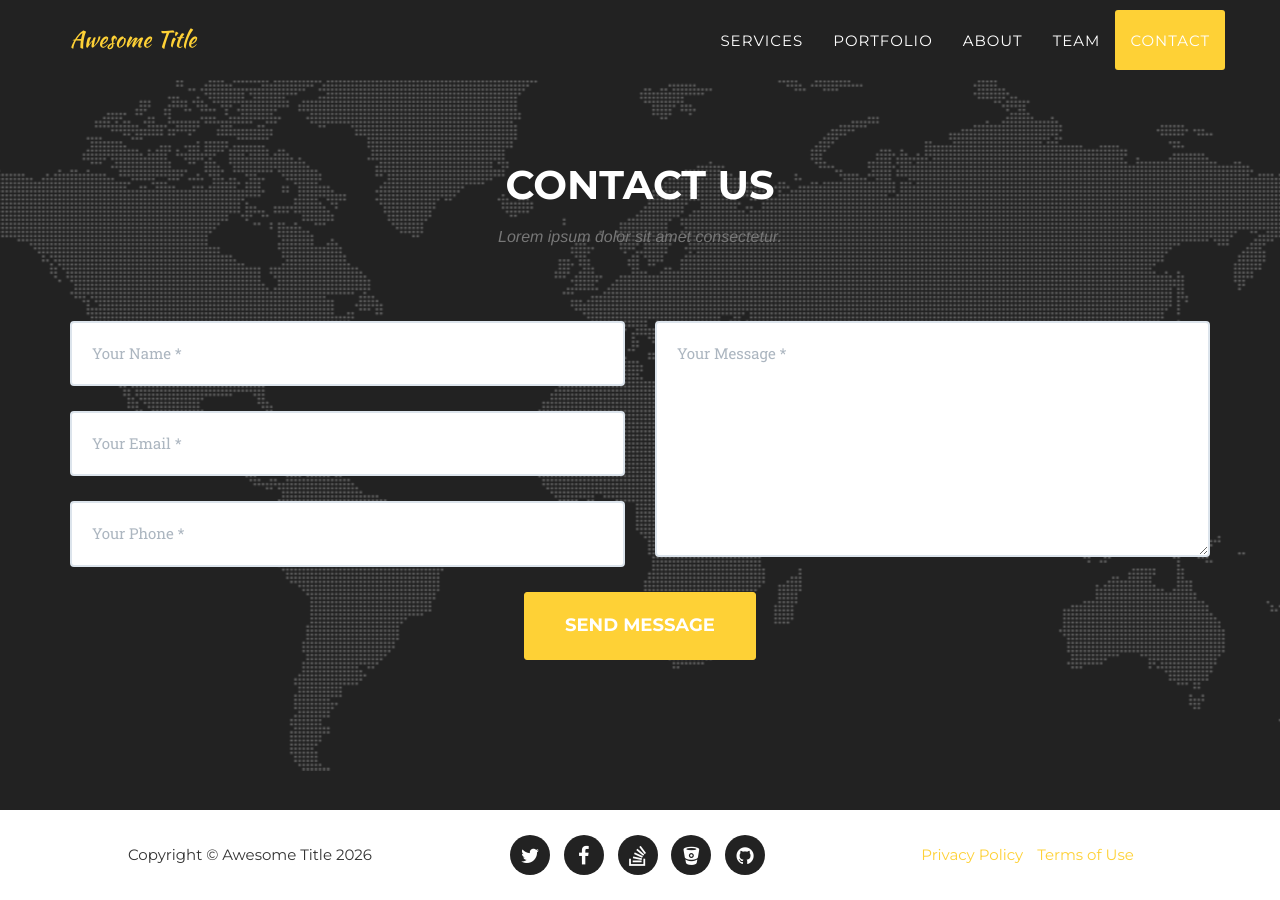
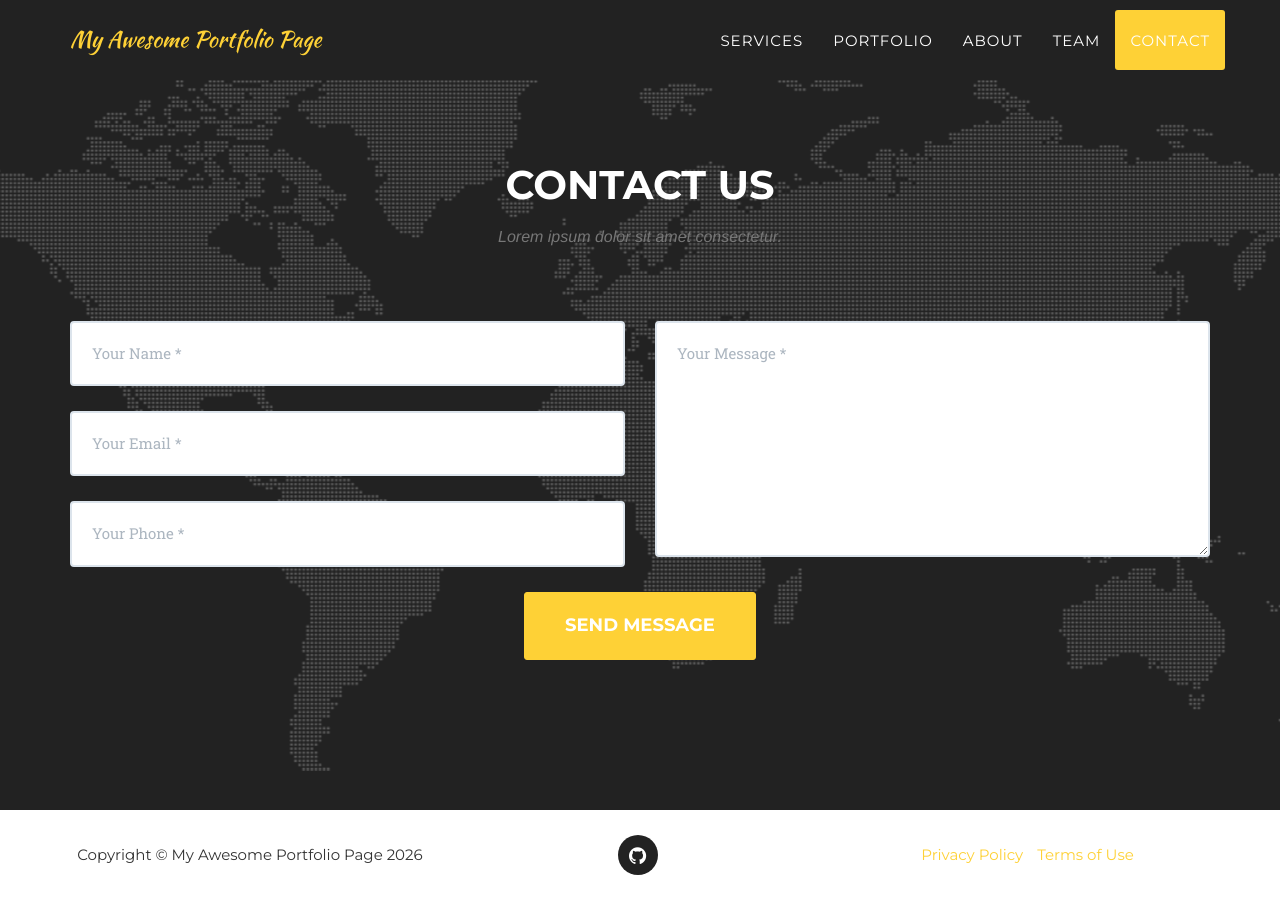
Before and after one commit to eliaslehtinen/eliaslehtinen.github.io, a Jekyll site: the page built from docs/index.html, in a window 1280 px wide and 900 px high, scrolled down 5636 px. Built offline with Jekyll 4.4.1, drawn with Linux system fonts in a browser that asks for light colours; some web fonts are replaced; some of the changed lines change nothing that is shown.

Commit message:
Correct info in config file

```diff
--- a/docs/_config.yml
+++ b/docs/_config.yml
@@ -1,10 +1,10 @@
-url: https://y7kim.github.io
+url: https://eliaslehtinen.github.io
 baseurl: /docs/
 
 # Site settings
-title: Awesome Title
-email: your-email@domain.com
-description: "Write an awesome description for your new site here. You can edit this line in _config.yml. It will appear in your document head meta (for Google search results) and in your feed.xml site description."
+title: My Awesome Portfolio Page
+email: elias.a.lehtinen@gamil.com
+description: "This is my portfolio page where I display some works I've done related to software and game development."
 
 
 # Team names, titles and social links
@@ -44,21 +44,8 @@ people:
 
 # Social networks usernames (many more available: google-plus, flickr, dribbble, pinterest, instagram, tumblr, linkedin, etc.)
 social:
-  - title: twitter
-    url: http://twitter.com/jekyllrb
-  - title: facebook
-    url:
-  - title: stack-overflow
-    url: http://stackoverflow.com/questions/tagged/jekyll
-  - title: bitbucket
-    url: http://bitbucket.org/jekyll
   - title: github
-    url: http://github.com/jekyll
-
-# Postal address (add as many lines as necessary)
-address:
-  - line: 3481 Melrose Place
-  - line: Beverly Hills, CA 90210
+    url: http://github.com/eliaslehtinen
 
 # Build settings
 markdown: kramdown
```
